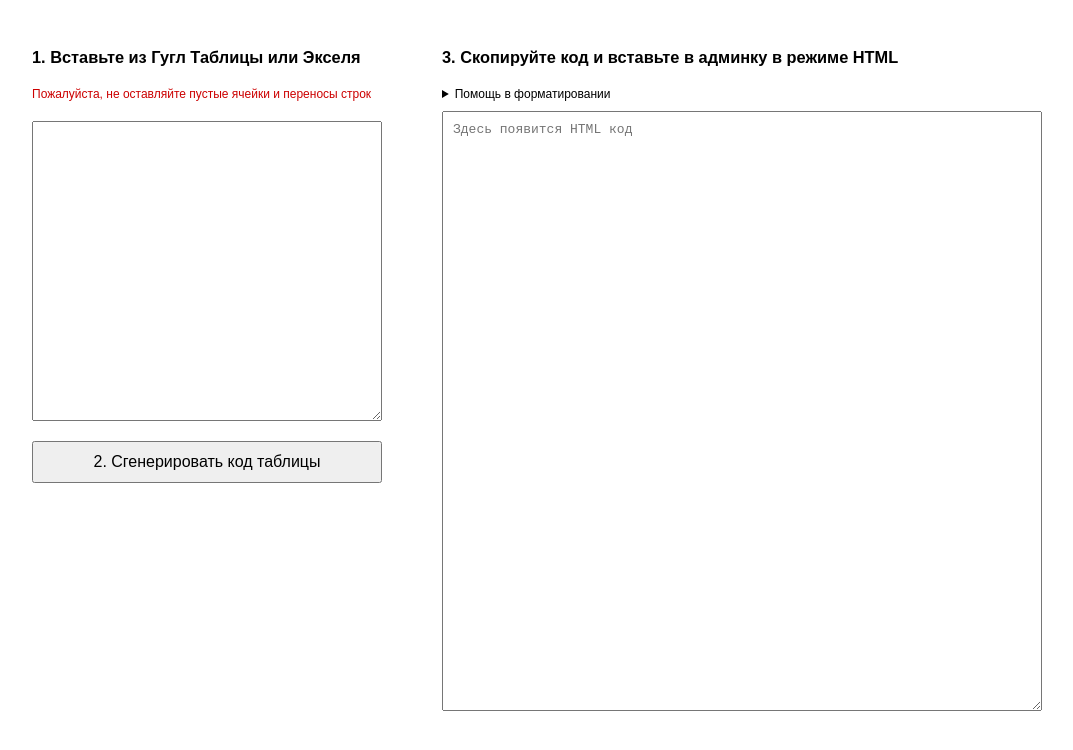
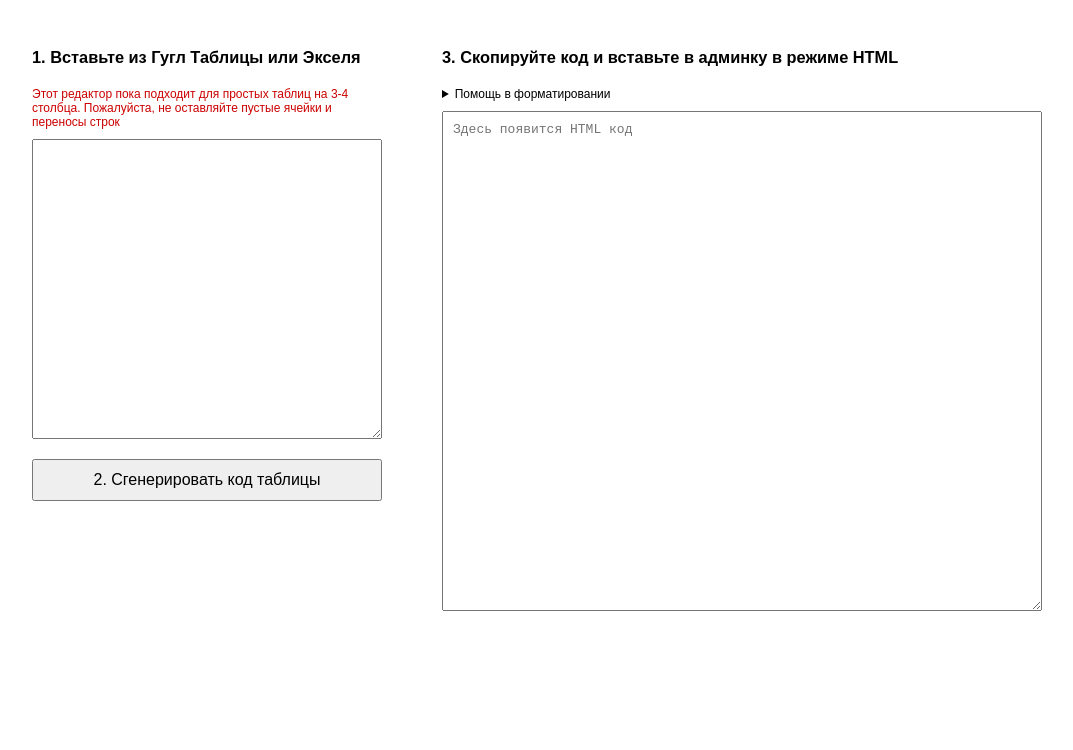
Before and after one commit to cm4fan/exceltohtml, a plain HTML site: page index.html in a window 1280 px wide. Shown: the whole page, without its empty margins (46-1119 px from the left). Drawn offline with Linux system fonts and the light colour scheme.

Commit message:
Help text changed

```diff
--- a/index.html
+++ b/index.html
@@ -33,7 +33,7 @@
 
 		.note {
 			font-size: 12px;
-			margin: 0 0 20px;
+			margin: 0 0 10px;
 			color: #cc0000;
 		}
 
@@ -58,7 +58,7 @@
 		<div class="wrapper">
 			<div class="main">
 				<h3>1. Вставьте из Гугл Таблицы или Экселя</h3>
-				<div class="note">Пожалуйста, не оставляйте пустые ячейки и переносы строк</div>
+				<div class="note">Этот редактор пока подходит для простых таблиц на 3-4 столбца. Пожалуйста, не оставляйте пустые ячейки и переносы строк</div>
 				<textarea id="csv" style="width: 100%; height: 300px"></textarea>
 				<br/>
 				<input type="button" class="generateButton" value="2. Сгенерировать код таблицы" onclick="createTable()">
@@ -68,9 +68,9 @@
 				<details class="helpNotes">
   <summary>Помощь в форматировании</summary>
   <p> - если редактировать код в этом поле, таблица снизу обновляется автоматически</p>
-  <p> - используйте классы hlDeepBlue, hlBlue, hlLightBlue и hlOrange для раскраски строк. Например, <b>&#x3C;tr class=&#x22;hlDeepBlue&#x22;&#x3E;</b></p>
+  <p> - хотите покрасить строку другим цветом? Ищите <b>&#x3C;tr&#x3E;</b> и меняйте на <b>&#x3C;tr class=&#x22;hlDeepBlue&#x22;&#x3E;</b> (или hlBlue, hlLightBlue и hlOrange)</p>
 </details>
-				<textarea onkeyup="refreshTable()" placeholder="Здесь появится HTML код" style="width: 100%; height: 600px" id="output"></textarea>
+				<textarea onkeyup="refreshTable()" placeholder="Здесь появится HTML код" style="width: 100%; height: 500px" id="output"></textarea>
 				</textarea>
 				<div id="tableContainer">
 <style>
```
